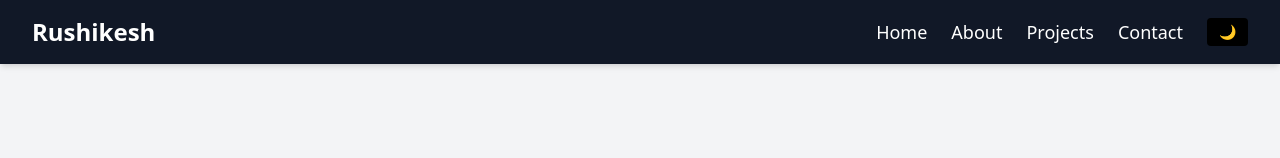
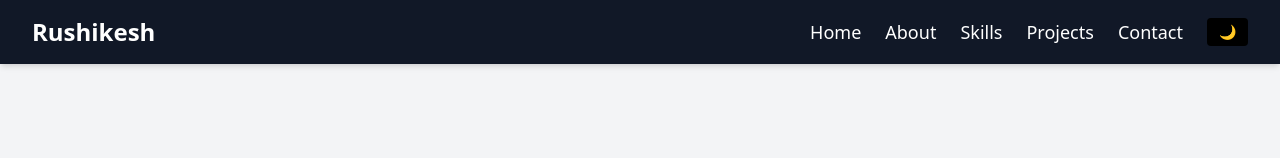
Before and after one commit to rushikeshnirpal/my-portfolio, a React (Vite) app: page / in a window 1280 px wide. Shown: the top 158 px of the page. Built offline with nearby package versions, Linux system fonts and the light colour scheme.

Commit message:
added profile image

```diff
--- a/src/App.jsx
+++ b/src/App.jsx
@@ -28,7 +28,7 @@ function App() {
       {/* 🌙 Toggle Button */}
 
 
-      <Navbar />
+      <Navbar dark={dark} setDark={setDark} />
       <Hero />
       <About />
       <Skills />
--- a/src/components/Navbar.jsx
+++ b/src/components/Navbar.jsx
@@ -8,6 +8,7 @@ function Navbar({ dark, setDark }) {
 
         <a href="#home" className="hover:text-gray-400">Home</a>
         <a href="#about" className="hover:text-gray-400">About</a>
+        <a href="#skills" className="hover:text-gray-400">Skills</a> {/* 👈 ADD THIS */}
         <a href="#projects" className="hover:text-gray-400">Projects</a>
         <a href="#contact" className="hover:text-gray-400">Contact</a>
 
```
